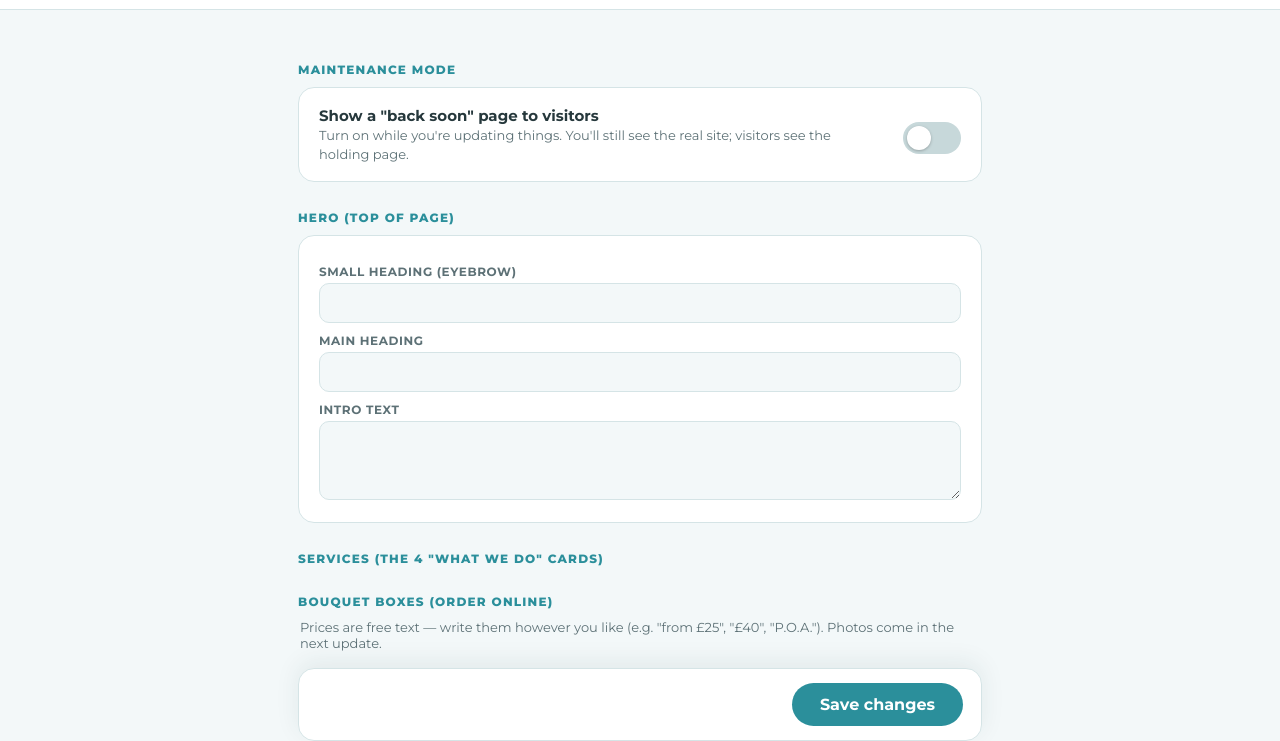
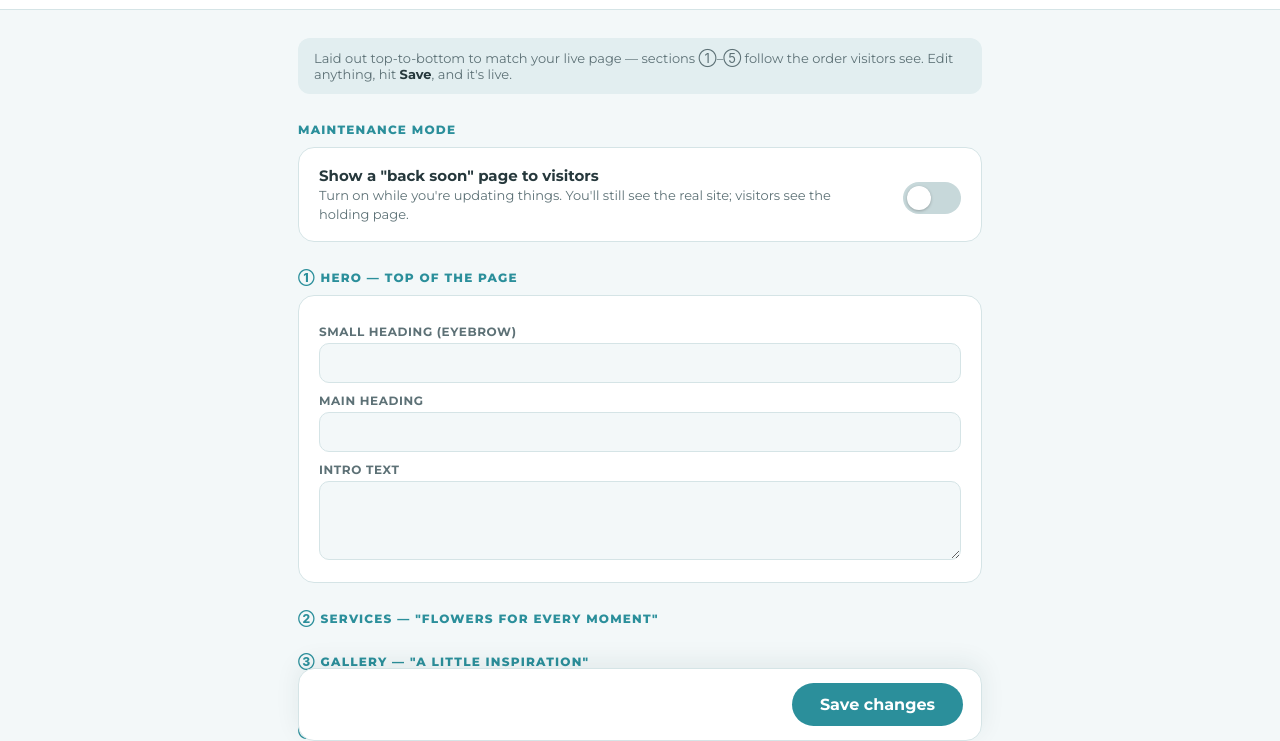
Before and after one commit to peterraat/louises-florist, a website: page views/admin.html in a window 1280 px wide. Shown: the part 59-800 px from the top of the page. Drawn offline with Linux system fonts and the light colour scheme; no server answers.

Commit message:
Admin: lay out sections top-to-bottom mirroring the live page order

```diff
--- a/views/admin.html
+++ b/views/admin.html
@@ -57,6 +57,8 @@
   .save{ font:inherit; font-weight:700; padding:12px 28px; border:none; border-radius:40px; background:var(--teal); color:#fff; cursor:pointer; }
   .save:hover{ background:var(--teal-dk); } .save:disabled{ opacity:.6; cursor:not-allowed; }
   .note{ font-size:13px; color:var(--ink-soft); margin:6px 2px 0; }
+  .intro{ font-size:13px; color:var(--ink-soft); background:var(--cream-2); border-radius:12px; padding:12px 16px; margin-top:4px; }
+  .intro b{ color:var(--ink); }
 </style>
 </head>
 <body>
@@ -70,6 +72,7 @@
   </header>
 
   <div class="wrap">
+    <p class="intro">Laid out top-to-bottom to match your live page — sections ①–⑤ follow the order visitors see. Edit anything, hit <b>Save</b>, and it's live.</p>
     <h2>Maintenance mode</h2>
     <div class="card maint">
       <div class="txt">
@@ -81,7 +84,7 @@
       <label class="switch"><input type="checkbox" id="maint"><span class="slider"></span></label>
     </div>
 
-    <h2>Hero (top of page)</h2>
+    <h2>① Hero — top of the page</h2>
     <div class="card">
       <label>Small heading (eyebrow)</label>
       <input type="text" id="h-eyebrow" maxlength="80">
@@ -91,18 +94,18 @@
       <textarea id="h-lede" rows="3" maxlength="400"></textarea>
     </div>
 
-    <h2>Services (the 4 "what we do" cards)</h2>
+    <h2>② Services — "Flowers for every moment"</h2>
     <div id="services"></div>
 
-    <h2>Bouquet boxes (order online)</h2>
+    <h2>③ Gallery — "A little inspiration"</h2>
+    <div id="gallery"></div>
+    <p class="note">Captions only for now — photos become editable in the next update.</p>
+
+    <h2>④ Shop boxes — "Order online"</h2>
     <div id="boxes"></div>
     <p class="note">Prices are free text — write them however you like (e.g. "from £25", "£40", "P.O.A."). Photos come in the next update.</p>
 
-    <h2>Gallery captions</h2>
-    <div id="gallery"></div>
-    <p class="note">Captions only for now — photos become editable in the next update.</p>
-
-    <h2>Contact details</h2>
+    <h2>⑤ Contact &amp; hours — "Visit the shop"</h2>
     <div class="card">
       <div class="grid2">
         <div><label>Shop name</label><input type="text" id="c-name" maxlength="80"></div>
```
